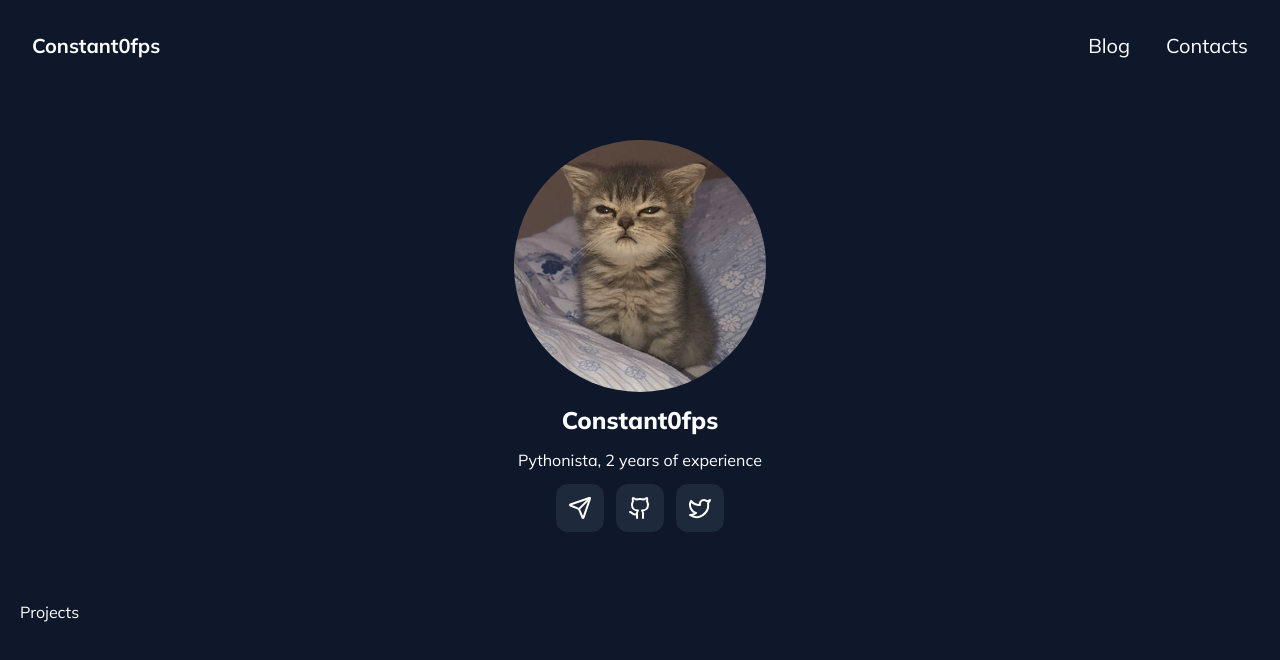
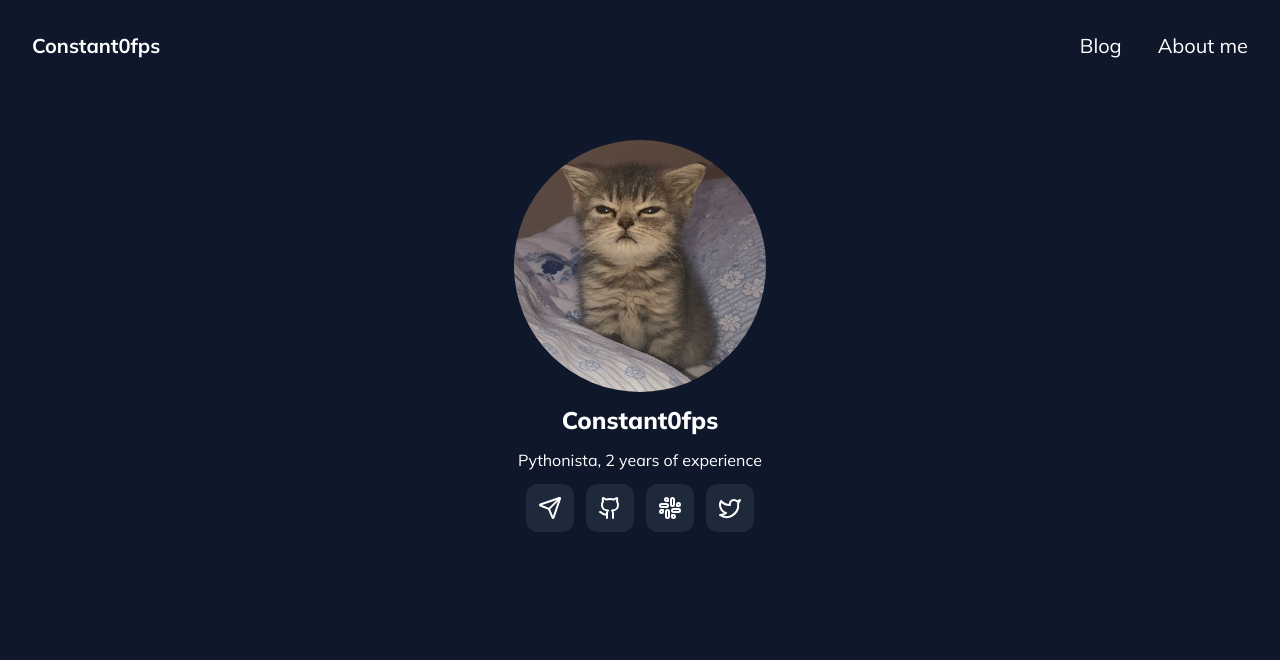
Before and after one commit to Constant10fps/site, a SvelteKit app: page / in a window 1280 px wide. Shown: the top 660 px of the page. Built offline with nearby package versions, Linux system fonts and the light colour scheme.

Commit message:
added Discord copy username button (icon currently slack)

```diff
--- a/src/lib/components/header.svelte
+++ b/src/lib/components/header.svelte
@@ -2,6 +2,6 @@
     <a href="/" class="font-bold p-3 hover:underline">Constant0fps</a>
     <div class="flex gap-3">
         <a class="p-3 hover:underline" href="/blog">Blog</a>
-        <a class="p-3 hover:underline" href="/contacts">Contacts</a>
+        <a class="p-3 hover:underline" href="/contacts">About me</a>
     </div>
 </div>
--- a/src/routes/+page.svelte
+++ b/src/routes/+page.svelte
@@ -1,5 +1,8 @@
 <script lang="ts">
-    import { Github, Twitter, Send } from "lucide-svelte";
+    import { Github, Twitter, Send, Slack } from "lucide-svelte";
+    export function copyDiscordId() {
+        navigator.clipboard.writeText("сonstant0fps");
+    }
 </script>
 
 <div class="flex flex-col items-center gap-3 py-12">
@@ -15,10 +18,14 @@
             class="p-3 rounded-xl bg-slate-800 hover:bg-slate-700 active:scale-90 transition-all"
             href="https://github.com/Constant10fps"><Github /></a
         >
+        <button
+            class="p-3 rounded-xl bg-slate-800 hover:bg-slate-700 active:scale-90 transition-all"
+            on:click={copyDiscordId}><Slack /></button
+        >
         <a
             class="p-3 rounded-xl bg-slate-800 hover:bg-slate-700 active:scale-90 transition-all"
             href="https://twitter.com/Konstan91655710"><Twitter /></a
         >
     </div>
 </div>
-<div class="grid overflow-auto">Projects</div>
+<div class="grid grid-cols-2"></div>
```
Also changed, not shown: package.json (line endings or trailing spaces), 1 other file (tests, documents, lock files or other folders).
